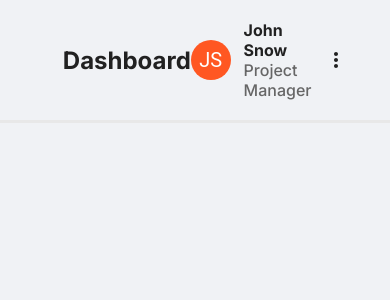
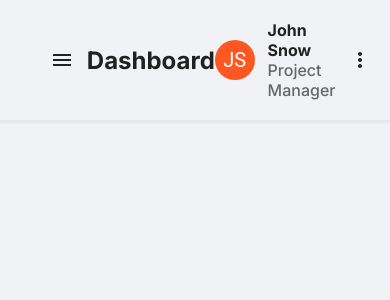
Before and after one commit to jzielinski47/react-user-dashboard-old, a React (Create React App) app: page / in a window 390 px wide. Shown: the top 300 px of the page. Built offline with nearby package versions, Linux system fonts and the light colour scheme.

Commit message:
hamburger-update

```diff
--- a/src/components/Hamburger.tsx
+++ b/src/components/Hamburger.tsx
@@ -1,13 +1,9 @@
 import React from 'react';
+import MenuIcon from '@mui/icons-material/Menu';
 
 function Hamburger() {
     return (
-        <svg id="Layer_1" data-name="Layer 1" xmlns="http://www.w3.org/2000/svg" viewBox="0 0 32 20">
-            <title>hamburger 2</title>
-            <rect width="32" height="4" rx="2" />
-            <rect y="8" width="32" height="4" rx="2" />
-            <rect x="12" y="16" width="20" height="4" rx="2" />
-        </svg>
+        <MenuIcon />
     );
 }
 
--- a/src/components/Header.tsx
+++ b/src/components/Header.tsx
@@ -1,9 +1,9 @@
 import { Avatar } from '@mui/material';
 import MoreVertIcon from '@mui/icons-material/MoreVert';
 import { deepOrange } from '@mui/material/colors';
+import Hamburger from './Hamburger';
 import './Header.css';
 import React from 'react';
-import Hamburger from './Hamburger';
 
 interface Account {
     id?: string;
```
Also changed, not shown: src/components/Sidebar.tsx (added, +11 -0 lines), src/components/Header.css (line endings or trailing spaces), src/components/Sidebar.css (added).
